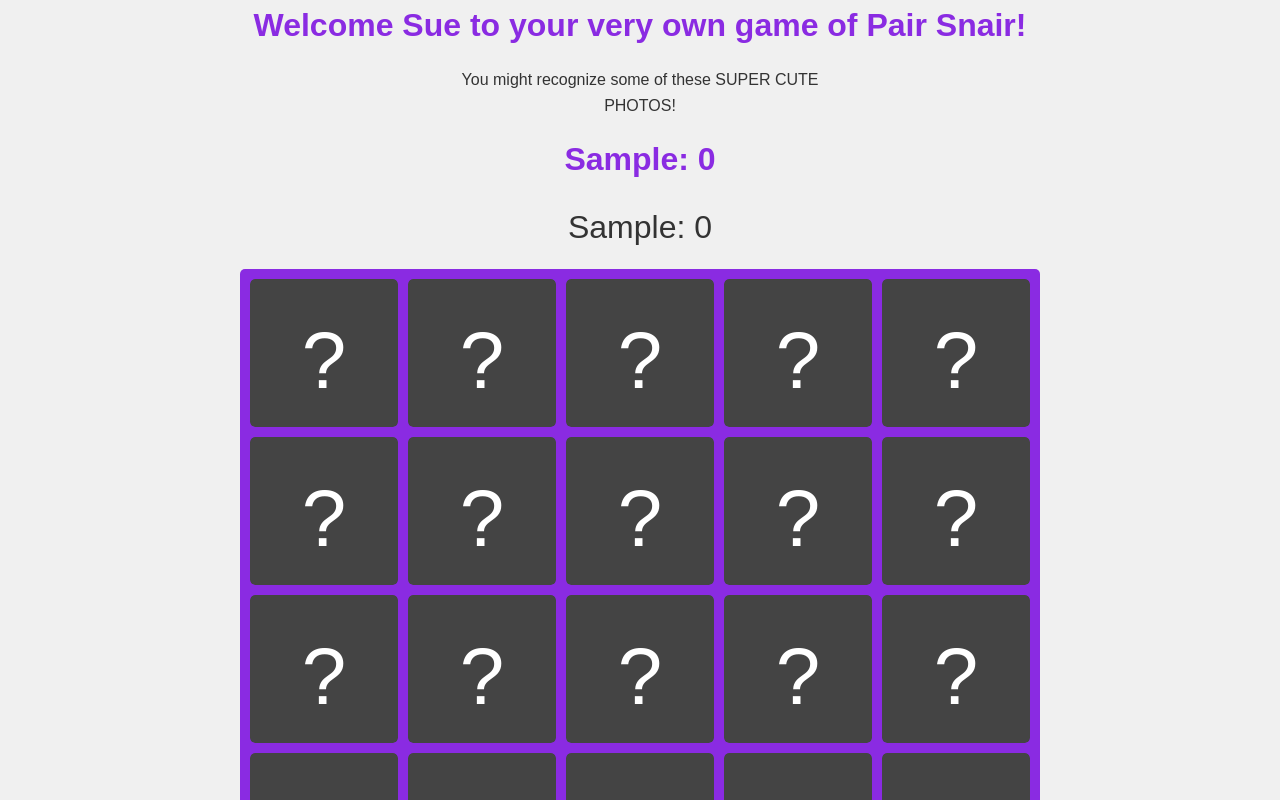
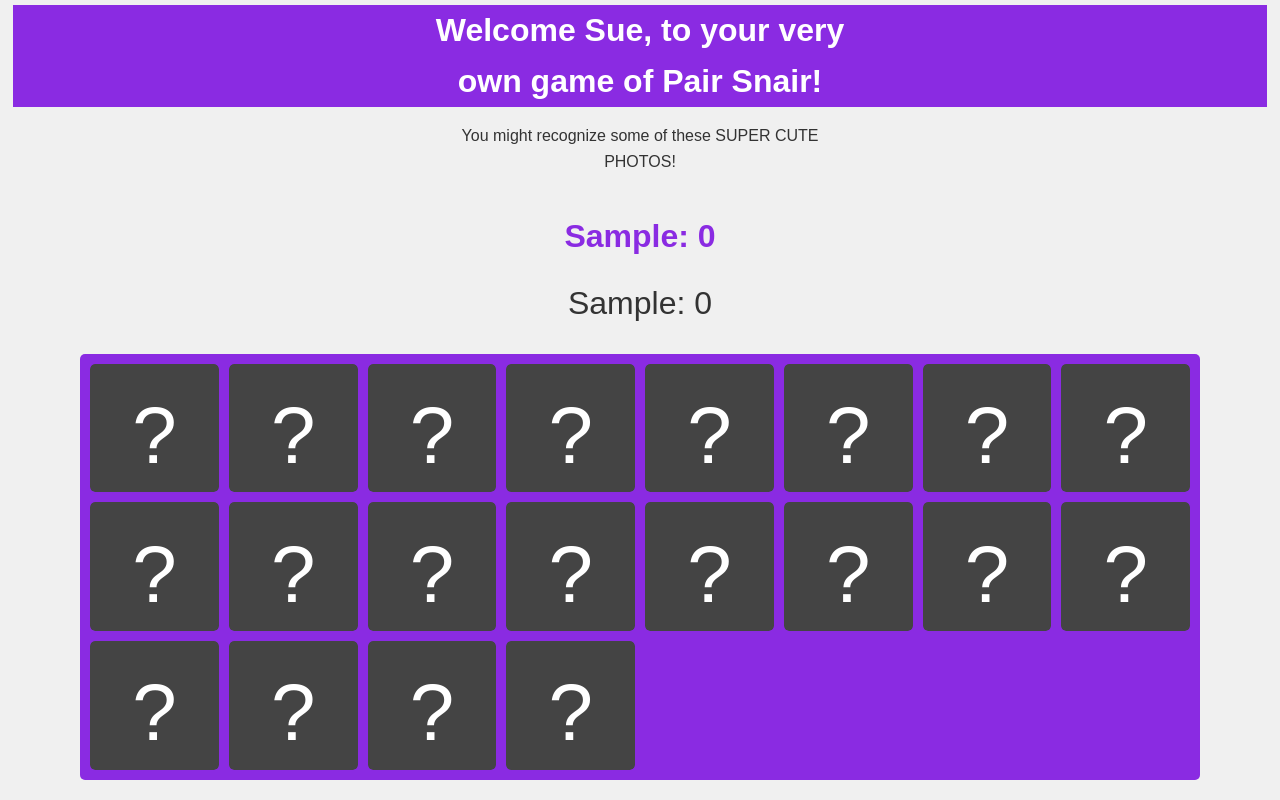
Before and after one commit to bward67/Sue-Memory-Game, a React (Vite) app: page / in a window 1280 px wide. Both pictures are taken after typing "Sample", "Sample" into the empty fields and a click on the button "START GAME". Shown: the top 800 px of the page. Built offline with nearby package versions, Linux system fonts and the light colour scheme.

Commit message:
changed title

```diff
--- a/src/components/Header.jsx
+++ b/src/components/Header.jsx
@@ -2,10 +2,12 @@ import React from "react";
 
 const Header = () => {
   return (
-    <>
-      <h1>Welcome Sue to your very own game of Pair Snair!</h1>
+    <header>
+      <div className="title">
+        <h1>Welcome Sue, to your very own game of Pair Snair!</h1>
+      </div>
       <p>You might recognize some of these SUPER CUTE PHOTOS!</p>
-    </>
+    </header>
   );
 };
 
--- a/src/components/MemoryCard.jsx
+++ b/src/components/MemoryCard.jsx
@@ -3,10 +3,6 @@ import React, { useState, useEffect } from "react";
 import data from "../data";
 import images from "../images";
 import LastMatchMessageModal from "./LastMatchMessageModal";
-
-const shuffleArray = (array) => {
-  return array.sort(() => Math.random() - 0.5);
-};
 
 const MemoryCard = ({ setHasWon, playerNames, setWinnerName }) => {
   // console.log(data);
@@ -22,16 +18,66 @@ const MemoryCard = ({ setHasWon, playerNames, setWinnerName }) => {
     playerNames.map((name) => ({ name, score: 0 }))
   );
   const [currentPlayer, setCurrentPlayer] = useState(0); /// index into players array
+  const [columns, setColumns] = useState(4); // default
+
+  // const shuffleArray = (array) => {
+  //   return array.sort(() => Math.random() - 0.5);
+  // };
+
+  const fisherYatesShuffle = (array) => {
+    const arr = array.slice(); // avoid mutating original
+    for (let i = arr.length - 1; i > 0; i--) {
+      const j = Math.floor(Math.random() * (i + 1));
+      [arr[i], arr[j]] = [arr[j], arr[i]];
+    }
+    return arr;
+  };
 
   useEffect(() => {
-    const doubled = [...data, ...data]; // to get 2 of each
-    const shuffled = shuffleArray(
+    const updateColumns = () => {
+      const screenWidth = window.innerWidth;
+      let cols;
+
+      if (screenWidth < 400) {
+        cols = 2;
+      } else if (screenWidth < 600) {
+        cols = 4;
+      } else if (screenWidth < 900) {
+        cols = 6;
+      } else {
+        cols = 8;
+      }
+
+      setColumns(cols);
+      document.documentElement.style.setProperty("--columns", cols);
+
+      const maxUnique = data.length;
+      const uniqueCardsNeeded = Math.min(Math.floor((cols * 5) / 2), maxUnique);
+      const selected = data.slice(0, uniqueCardsNeeded);
+      const doubled = [...selected, ...selected];
+      const shuffled = fisherYatesShuffle(
         doubled.map((card, index) => ({
           ...card,
-        id: index, // we will need for unique keys
+          id: index,
         }))
       );
+
+      //preload all images
+      shuffled.forEach((card) => {
+        const img = new Image();
+        img.src = images[card.image];
+      });
+
       setCards(shuffled);
+    };
+
+    updateColumns(); // Run once on mount
+
+    // Run on window resize
+    window.addEventListener("resize", updateColumns);
+
+    // Clean up listener on unmount
+    return () => window.removeEventListener("resize", updateColumns);
   }, []);
 
   useEffect(() => {
@@ -131,13 +177,17 @@ const MemoryCard = ({ setHasWon, playerNames, setWinnerName }) => {
           </p>
         ))}
       </div>
-      <ul className="card-grid">
+      <div className="card-grid-wrapper">
+        <ul
+          className="card-grid"
+          style={{ gridTemplateColumns: `repeat(${columns}, 1fr)` }}
+        >
           {cards.map((card) => {
             const isFlipped =
               flipped.includes(card.id) || matched.includes(card.id);
             return (
-            <li
-              key={card.id}
+              <li key={card.id} className="card-grid-item">
+                <div
                   className={`card ${isFlipped ? "flipped" : ""} ${
                     mismatchedIds.includes(card.id) ? "mismatchBounce" : ""
                   }`}
@@ -148,10 +198,12 @@ const MemoryCard = ({ setHasWon, playerNames, setWinnerName }) => {
                   ) : (
                     <div className="card-back">?</div>
                   )}
+                </div>
               </li>
             );
           })}
         </ul>
+      </div>
     </>
   );
 };
--- a/src/index.css
+++ b/src/index.css
@@ -29,8 +29,9 @@ body {
   height: 100%;
 }
 h1 {
-  color: var(--var-purple);
-  margin-bottom: 1rem;
+  color: var(--var-white);
+  max-width: 26rem;
+  margin: 0 auto 1rem auto;
 }
 h2 {
   font-size: 4rem;
@@ -82,15 +83,29 @@ input {
 .grey-p {
   color: var(--var-grey);
 }
+header {
+  padding: 0.3rem 0.8rem;
+}
+.title {
+  background-color: var(--var-purple);
+}
+.card-grid-wrapper {
+  width: 100%;
+  max-width: 90vw;
+  margin: 0 auto;
+  padding: 1rem;
+  /* max-height: 80vh;
+  overflow-y: auto; */
+}
 .card-grid {
   display: grid;
-  grid-template-columns: repeat(auto-fit, minmax(8rem, 1fr));
+  /* grid-template-columns: repeat(var(--columns, 4), 1fr); */
   gap: 10px;
   padding: 10px;
-  margin: 1rem auto 1rem auto;
   background-color: var(--var-purple);
   justify-items: center;
-  max-width: 800px;
+  align-items: center;
+  /* max-width: 90vw; */
   border-radius: var(--var-br-main);
   /* position: relative; */
 }
@@ -109,18 +124,22 @@ h4 span {
   font-size: 3rem;
 }
 .card {
-  width: 8rem;
-  height: 8rem;
-  object-fit: contain;
+  width: 100%;
+  height: 100%;
+  /* object-fit: contain; */
   overflow: hidden;
   cursor: pointer;
   perspective: 1000px;
-  /* border: 8px solid blueviolet; */
   transition: all 0.4s ease;
   border-radius: var(--var-br-main);
   position: relative;
+  color: var(--var-white);
+  font-size: 5rem;
+}
+.card-grid-item {
   width: 100%;
-  height: 100%;
+  list-style: none;
+  aspect-ratio: 1 / 1;
 }
 .card-back {
   width: 100%;
@@ -150,7 +169,7 @@ h4 span {
   width: 100%;
   height: 100%;
   opacity: 0;
-  transition: opacity 0.4 ease;
+  transition: opacity 0.4s ease;
 }
 .card.flipped img {
   opacity: 1;
@@ -159,7 +178,7 @@ h4 span {
   opacity: 1;
 }
 
-.card-grid li {
+/* .card-grid li {
   list-style: none;
   color: var(--var-white);
   font-size: 5rem;
@@ -169,7 +188,7 @@ h4 span {
   display: flex;
   align-items: center;
   justify-content: center;
-}
+} */
 
 .card.mismatch {
   animation: mismatchBounce 0.6s ease;
```
Lines whose indentation alone changed are shown as unchanged.
